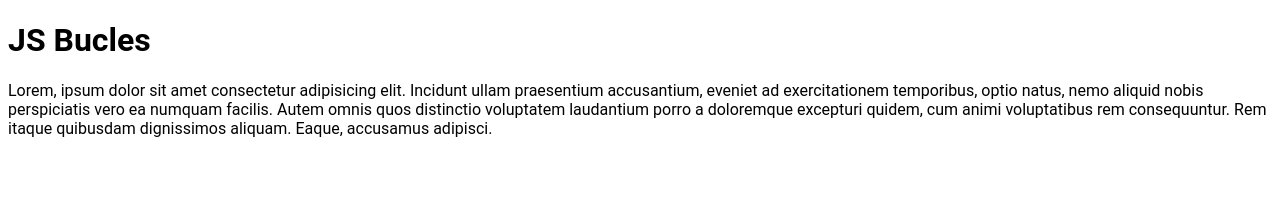
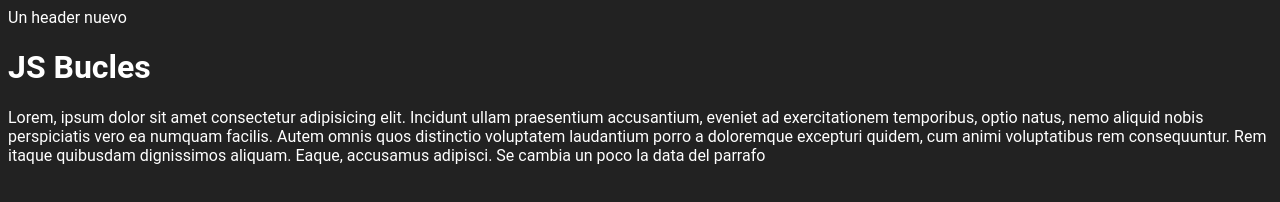
Before and after one commit to fedefredo/JS-Bucles, a plain HTML site: page index.html in a window 1280 px wide. Drawn offline with Linux system fonts and the light colour scheme.

Commit message:
Estilos en el body, creado el header e iniciada pagina de registro

```diff
--- a/css/styles.css
+++ b/css/styles.css
@@ -1,3 +1,5 @@
 body {
     font-family: "Roboto", sans-serif;
+    background-color: #222;
+    color: white;
 }
--- a/index.html
+++ b/index.html
@@ -7,8 +7,9 @@
     <link rel="stylesheet" href="/css/styles.css">
 </head>
 <body>
+    <header>Un header nuevo</header>
     <h1>JS Bucles</h1>
-    <p>Lorem, ipsum dolor sit amet consectetur adipisicing elit. Incidunt ullam praesentium accusantium, eveniet ad exercitationem temporibus, optio natus, nemo aliquid nobis perspiciatis vero ea numquam facilis. Autem omnis quos distinctio voluptatem laudantium porro a doloremque excepturi quidem, cum animi voluptatibus rem consequuntur. Rem itaque quibusdam dignissimos aliquam. Eaque, accusamus adipisci.</p>
+    <p>Lorem, ipsum dolor sit amet consectetur adipisicing elit. Incidunt ullam praesentium accusantium, eveniet ad exercitationem temporibus, optio natus, nemo aliquid nobis perspiciatis vero ea numquam facilis. Autem omnis quos distinctio voluptatem laudantium porro a doloremque excepturi quidem, cum animi voluptatibus rem consequuntur. Rem itaque quibusdam dignissimos aliquam. Eaque, accusamus adipisci. Se cambia un poco la data del parrafo</p>
 
     <script src="/js/while.js"></script>
 </body>
```
Also changed, not shown: pages/register/register.html (added).
